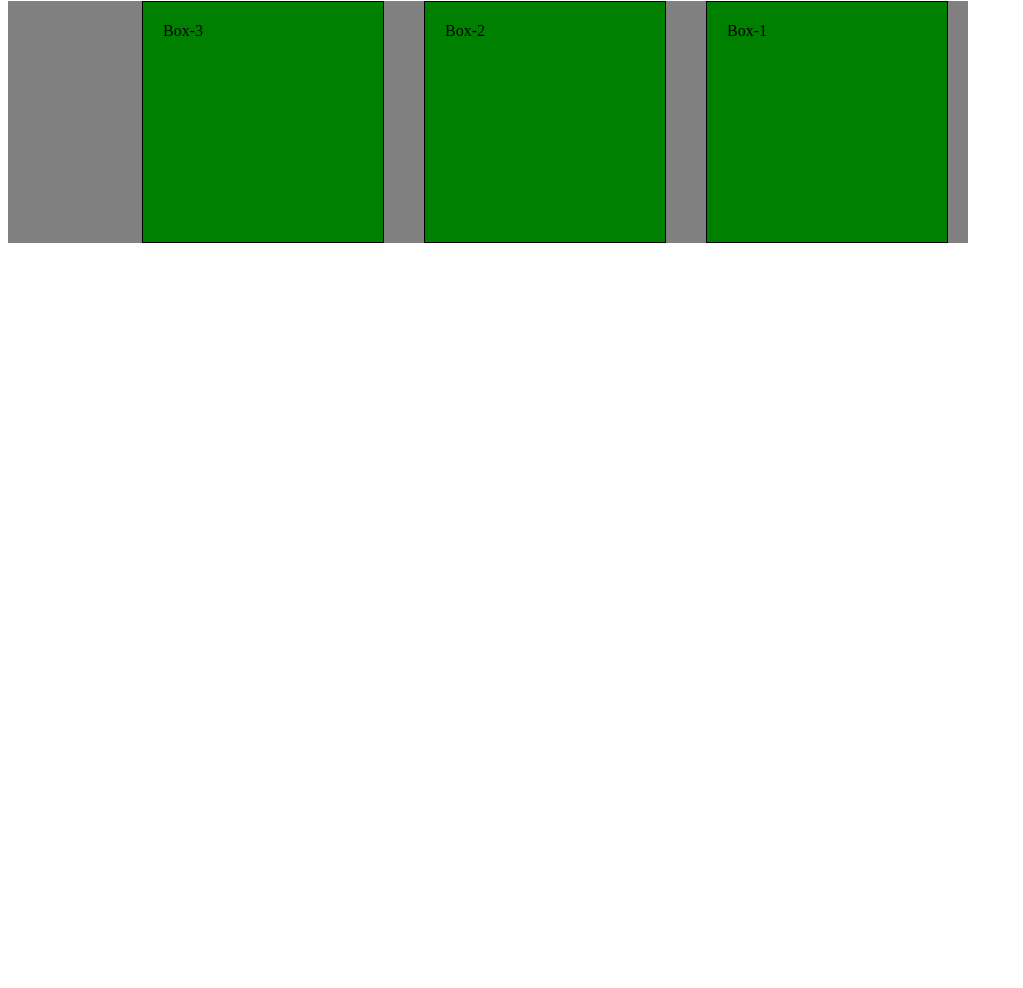
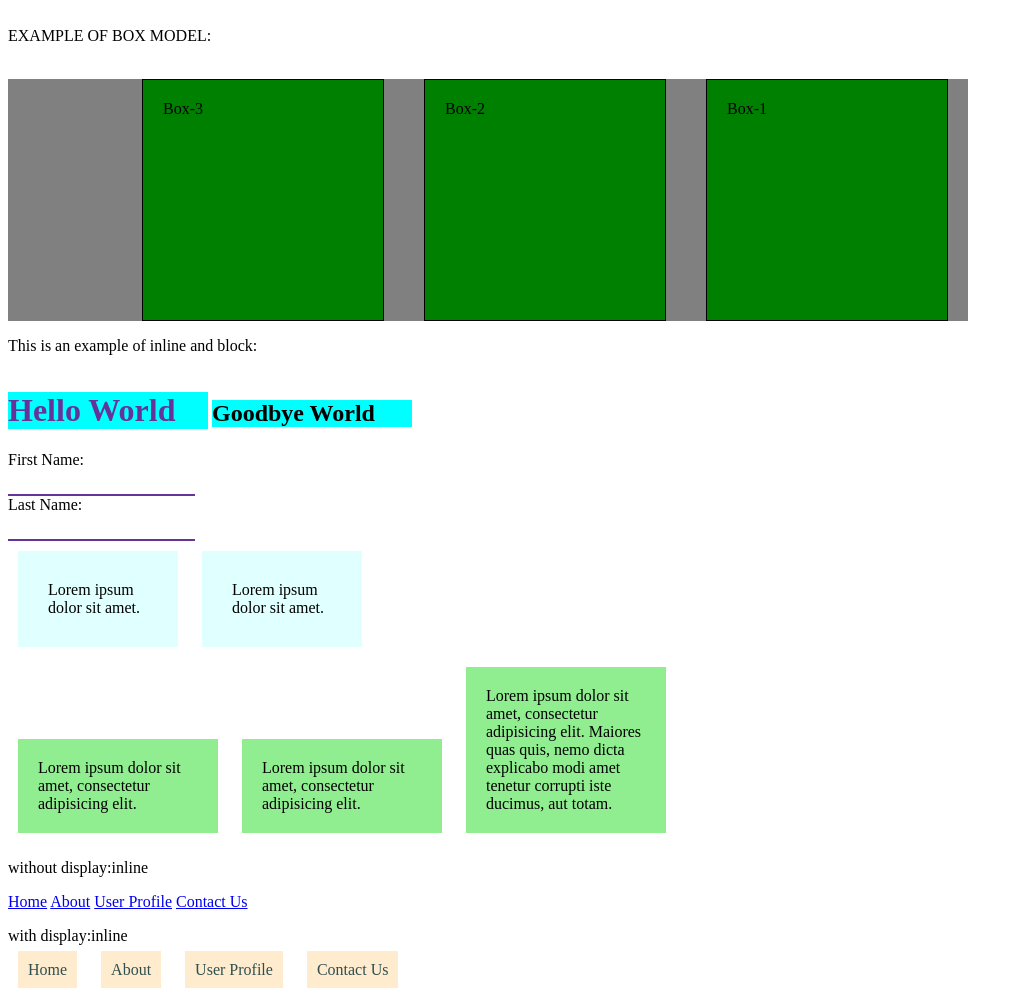
Before and after one commit to Bernard-Olaires/Coding-Notes, a plain HTML site: page Coding Notes/CSS Notes/index.html in a window 1280 px wide. Shown: the part 600-1588 px from the top of the page, without its empty margins (0-1023 px from the left). Before the commit the page ends 851 px from the top, so only its background shows below. Drawn offline with Linux system fonts and the light colour scheme.

Commit message:
new notes 6/12/22

```diff
--- a/Coding Notes/CSS Notes/CSS/style.css
+++ b/Coding Notes/CSS Notes/CSS/style.css
@@ -120,3 +120,46 @@ font-family: (name); = makes font different font
 .clear {
     clear: both;
 }
+
+/* Inline and Block */
+
+h1, h2 {
+    display: inline-block;
+    background-color: cyan;
+    width: 200px; /* this will work! */
+}
+
+label, input {
+    display: block;
+}
+
+/* inline block colums */
+
+.p {
+    display: inline-block;
+    width: 160px;
+    box-sizing: border-box;
+    padding: 30px;
+    background-color: lightcyan;
+    margin: 10px;
+}
+
+/* colums contiuned */
+
+.pc {
+    display: inline-block;
+    width: 200px;
+    box-sizing: border-box;
+    padding: 20px;
+    background-color: lightgreen;
+    margin: 10px;
+    vertical-align: bottom;
+}
+
+.a {
+    text-decoration: none;
+    color: darkslategrey;
+    background-color: blanchedalmond;
+    padding: 10px;
+    margin: 10px;
+}
--- a/Coding Notes/CSS Notes/index.html
+++ b/Coding Notes/CSS Notes/index.html
@@ -81,5 +81,58 @@
                                 height: auto;-->
         </div>
 
+        <!-- Inline and Block -->
+        <p>This is an example of inline and block:</p>
+
+        <!-- some block elements -->
+
+        <h1>Hello World</h1>
+        <h2>Goodbye World</h2>
+
+        <!-- some inline elements -->
+
+        <label>First Name:</label>
+        <input type="text" name="first_name">
+        <label>Last Name:</label>
+        <input type="text" name="last_name">
+
+        <!-- Use of inline block as colums -->
+
+        <p class="p">Lorem ipsum dolor sit amet.</p>
+        <p class="p">Lorem ipsum dolor sit amet.</p>
+
+        <br>
+
+
+        <!-- colums continued -->
+
+        <p class="pc">Lorem ipsum dolor sit amet, consectetur adipisicing elit.</p>
+        <p class="pc">Lorem ipsum dolor sit amet, consectetur adipisicing elit.</p>
+        <p class="pc">
+            Lorem ipsum dolor sit amet, consectetur adipisicing elit. Maiores quas quis,
+            nemo dicta explicabo modi amet tenetur corrupti iste ducimus, aut totam.
+        </p>
+
+
+        <!--  traditional Inline elements  -->
+
+        <p>without display:inline</p>
+
+        <a href="#">Home</a>
+        <a href="#">About</a>
+        <a href="#">User Profile</a>
+        <a href="#">Contact Us</a>
+
+        <p>with display:inline</p>
+
+
+        <a href="#" class="a">Home</a>
+        <a href="#" class="a">About</a>
+        <a href="#" class="a">User Profile</a>
+        <a href="#" class="a">Contact Us</a>
+
+
+
+
     </body>
 </html>
```
